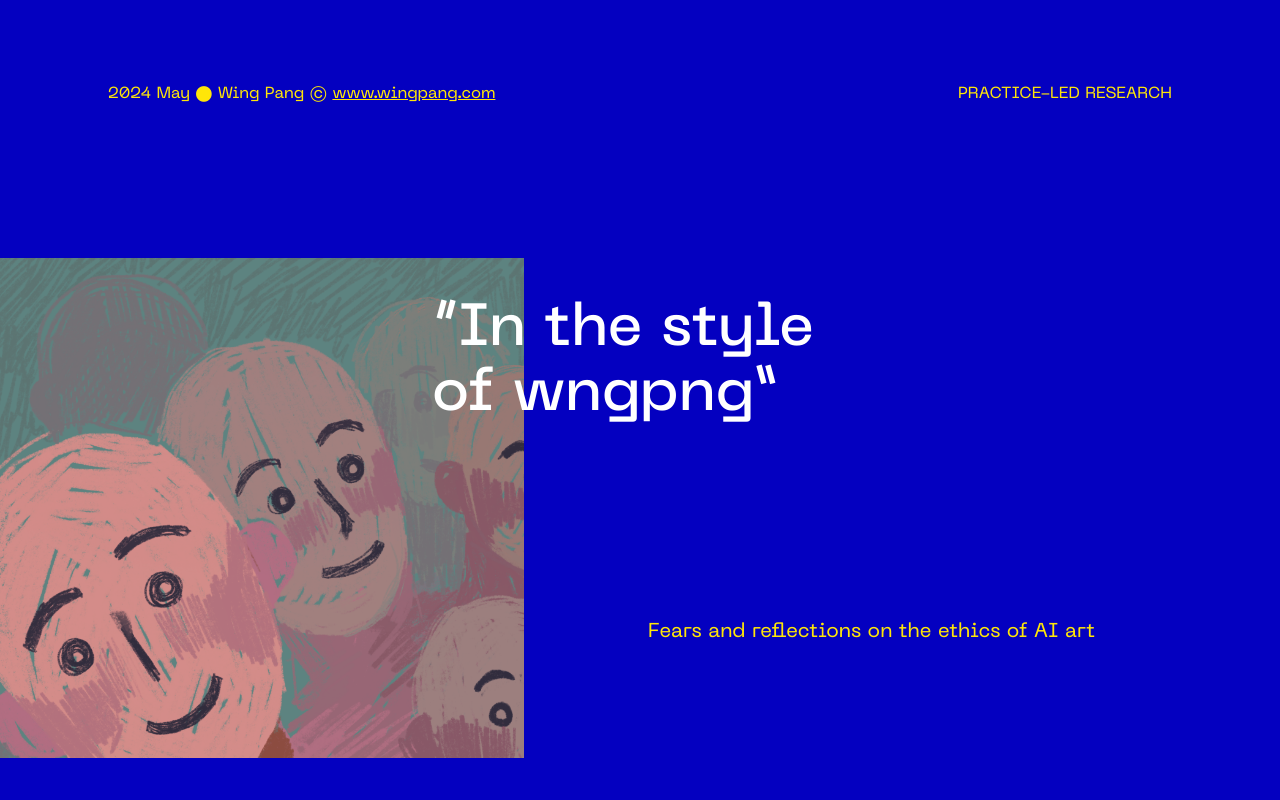
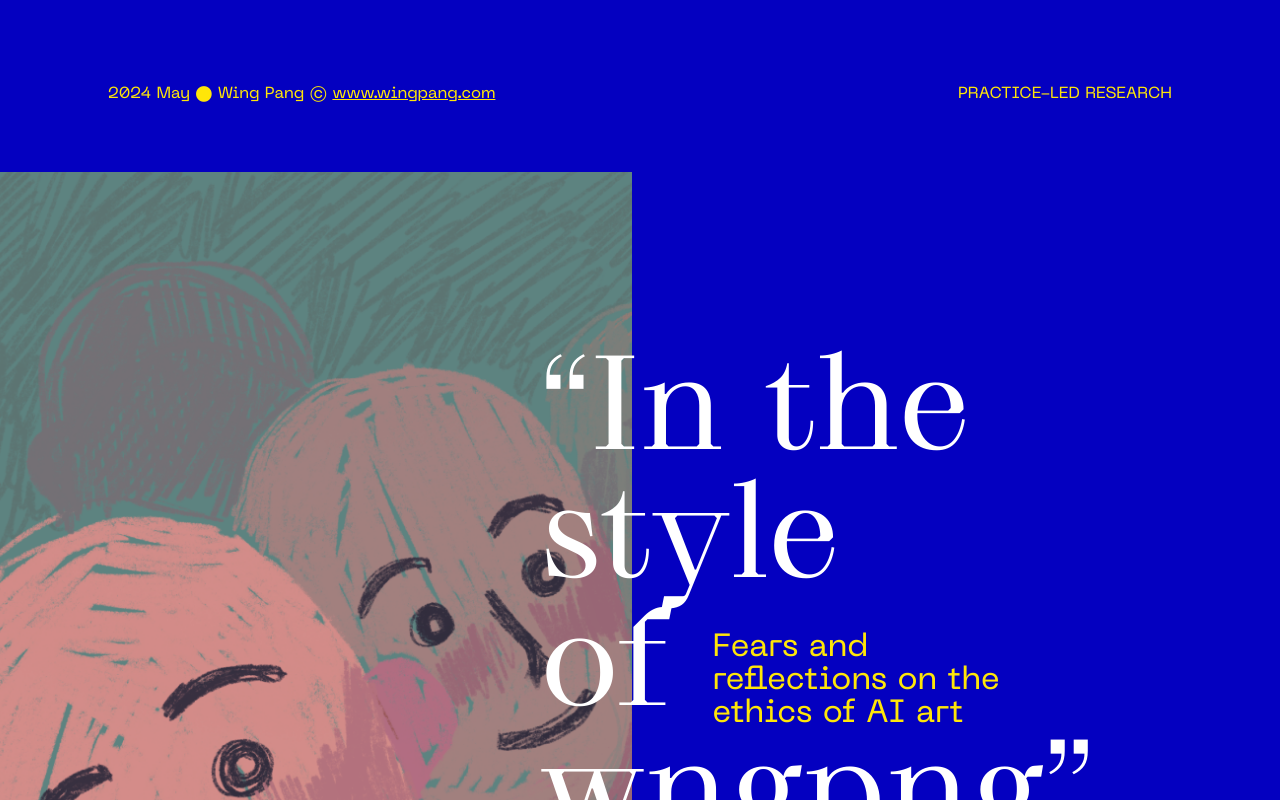
Before and after one commit to wingywing/ai, a React (Create React App) app: page / in a window 1280 px wide. Shown: the top 800 px of the page. Built offline with nearby package versions, Linux system fonts and the light colour scheme.

Commit message:
feat(title section): desktop responsive done

```diff
--- a/package.json
+++ b/package.json
@@ -6,6 +6,7 @@
     "@testing-library/jest-dom": "^5.17.0",
     "@testing-library/react": "^13.4.0",
     "@testing-library/user-event": "^13.5.0",
+    "framer-motion": "^11.1.9",
     "react": "^18.3.1",
     "react-dom": "^18.3.1",
     "react-scripts": "5.0.1",
--- a/src/HomePage.tsx
+++ b/src/HomePage.tsx
@@ -1,5 +1,6 @@
 import React from "react";
 import "./home-page.scss";
+import { motion } from "framer-motion";
 
 export default function HomePage() {
   // Function for getting self-made illustrations
@@ -29,8 +30,8 @@ export default function HomePage() {
 
   return (
     <home-page>
-      <div className="main-grid">
-        <div className="section title" id='title'>
+      <motion.div layout className="main-grid">
+        <motion.div layout className="section title" id='title'>
           <div className="furniture">
             <span className="left">
               2024 May ● Wing Pang ©{" "}
@@ -38,12 +39,14 @@ export default function HomePage() {
             </span>
             <span className="right">Practice-led research</span>
           </div>
-          <h1>“In the style of wngpng”</h1>
-          <p className="caption">
-            Fears and reflections on the ethics of AI art
-          </p>
-          <img src="/illustrations/wngpng_0.png" alt="illustration of eery faces" />
-        </div>
+          <h1>“In the <span className="new-line mobile desktop"/>style <span className="new-line desktop"/>of <span className="new-line desktop"/>wngpng”</h1>
+          <motion.p layout className="caption">
+            Fears and <span className="new-line"/> reflections on the <span className="new-line"/>ethics of AI art
+          </motion.p>
+          <motion.div className="motion img" layout>
+            <img src="/illustrations/wngpng_0.png" alt="illustration of eery faces" />
+          </motion.div>
+        </motion.div>
         <div className="section intro" id='intro'>
           <div className="titled-paragraph">
             <h2>On art and artificial intelligence</h2>
@@ -202,7 +205,7 @@ export default function HomePage() {
             <span className="right">2024 May ● Wing Pang © <a href="www.wingpang.com">www.wingpang.com</a></span>
           </div>
         </div>
-      </div>
+      </motion.div>
     </home-page>
   );
 }
--- a/src/_base.scss
+++ b/src/_base.scss
@@ -67,5 +67,14 @@
     }
     h1, h2, blockquote {
         text-wrap: balance;
+        font-family: 'grafier', serif;
+        margin: 0;
+    }
+    h1, blockquote {
+        transition: all, .5s;
+    }
+    .new-line {
+        white-space: pre-line;
+        display: block;
     }
 }
--- a/src/_desktop.scss
+++ b/src/_desktop.scss
@@ -3,13 +3,44 @@
 
 @mixin home-page-desktop(){
     @include mixins.desktop {
+        .mobile {
+            display: none;
+            visibility: hidden;
+        }
         .desktop {
             display: block;
             visibility: visible;
         }
-        .mobile {
-            display: none;
-            visibility: hidden;
+        .section.title {
+            h1 {
+                font-size: 8rem;
+            }
+            .furniture {
+                grid-row: 2;
+            }
+            .img {
+                grid-column: 1 / span 6;
+                grid-row: 3 / span 11;
+            }
+            .caption {
+                grid-row: 8 / span 2;
+                grid-column: 7 / span 4;
+                justify-self: center;
+                margin: 0;
+                font-size: 2rem;
+                text-wrap: balance;
+                align-self: center;
+            }
+        }
+    }
+    @media screen and (min-width: 1728px){
+        .section.title {
+            h1 {
+                font-size: 12.5625rem;
+            }
+            .caption {
+                grid-row: 8 / span 3;
+            }
         }
     }
 }
--- a/src/_mobile.scss
+++ b/src/_mobile.scss
@@ -2,9 +2,13 @@
 @use './mixins.scss' as mixins;
 
 @mixin home-page-mobile(){
-    .desktop {
+    .desktop, .tablet {
         display: none;
         visibility: hidden;
+    }
+    .mobile {
+        display: block;
+        visibility: visible;
     }
     .titled-paragraph  {
         flex-direction: column;
@@ -46,7 +50,7 @@
         h1 {
             grid-column: 5/12;
             font-size: 3.7rem;
-            grid-row: 3 / span 3;
+            grid-row: 4 / span 3;
             line-height: 110%;
             font-weight: 500;
         }
@@ -55,14 +59,16 @@
             grid-row: 7;
             font-size: 1.25rem;
         }
-        img {
+        .img {
             grid-column: 1 / 6;
             grid-row: 3 / 9;
-            width: 100%;
-            height: 100%;
-            object-fit: cover;
-            object-position: 10%;
             z-index: -1;
+            img {
+                width: 100%;
+                height: 100%;
+                object-fit: cover;
+                object-position: 10%;
+            }
         }
     }
     .section.intro {
--- a/src/_tablet.scss
+++ b/src/_tablet.scss
@@ -3,6 +3,41 @@
 
 @mixin home-page-tablet(){
     @include mixins.tablet {
-
+        .mobile {
+            display: none;
+            visibility: hidden;
+        }
+        .tablet {
+            display: block;
+            visibility: visible;
+        }
+        .section {
+            &.title, &.intro, &.experiment, &.who, &.popup, &.images, &.conclusion {
+                grid-row: span 13;
+            }
+        }
+        .section.title {
+            .furniture {
+                grid-row: 2;
+            }
+            h1 {
+                grid-column: 6 / span 7;
+                grid-row: 3 / 13;
+                align-self: center;
+                line-height: 100%;
+                margin: 0;
+            }
+            .img {
+                grid-column: 1 / span 6;
+                grid-row: 3 / span 11;
+            }
+            .caption {
+                grid-row: 9 / span 2;
+                font-size: 2rem;
+                text-wrap: balance;
+                align-self: center;
+                margin-left: 2rem;
+            }
+        }
     }
 }
```
Also changed, not shown: 1 other file (tests, documents, lock files or other folders).
